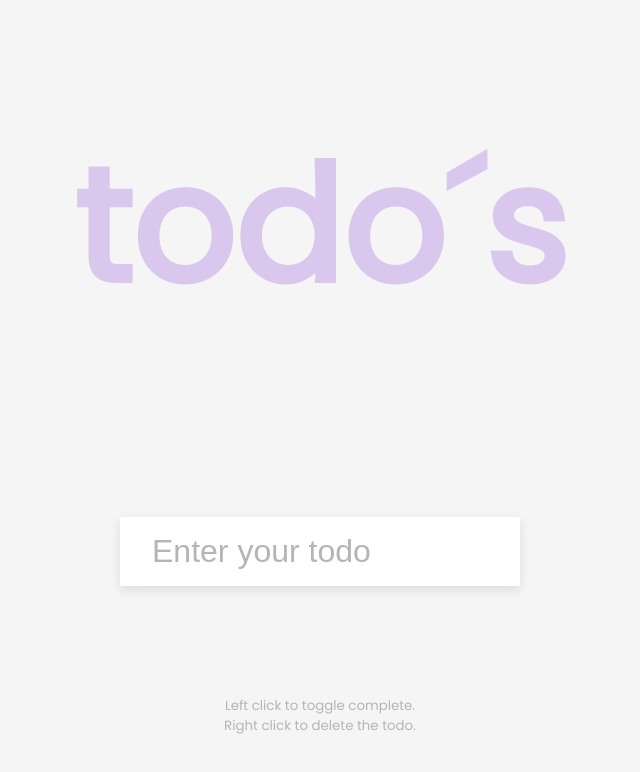
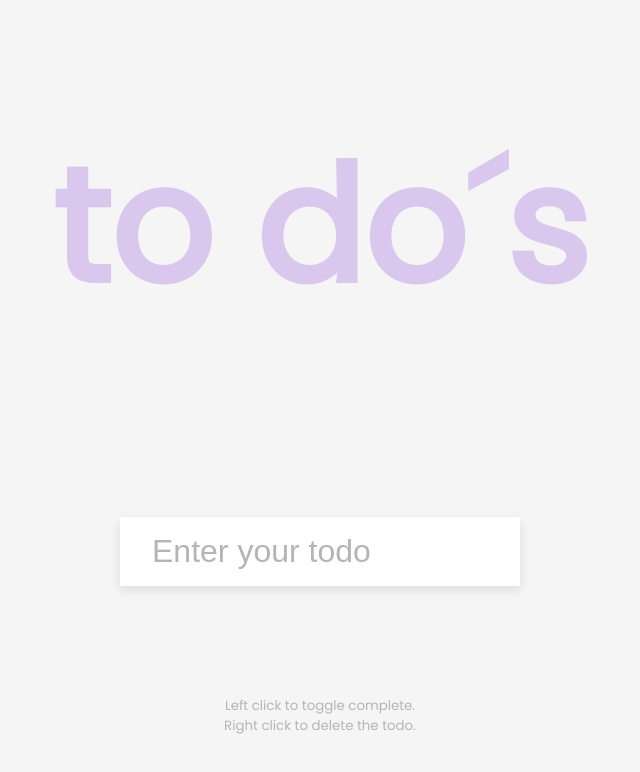
Before and after one commit to edgarcj/ToDoApp, a plain HTML site: page index.html in a window 1280 px wide. Shown: the whole page, without its empty margins (320-960 px from the left). Drawn offline with Linux system fonts and the light colour scheme.

Commit message:
Update index.html

```diff
--- a/index.html
+++ b/index.html
@@ -11,7 +11,7 @@
 </head>
 
 <body>
-    <h1>todo´s</h1>
+    <h1>to do´s</h1>
     <form id="form">
         <input type="text" id="input" class="input" placeholder="Enter your todo" autocomplete="off" />
         <ul class="todos" id="todos"></ul>
```
